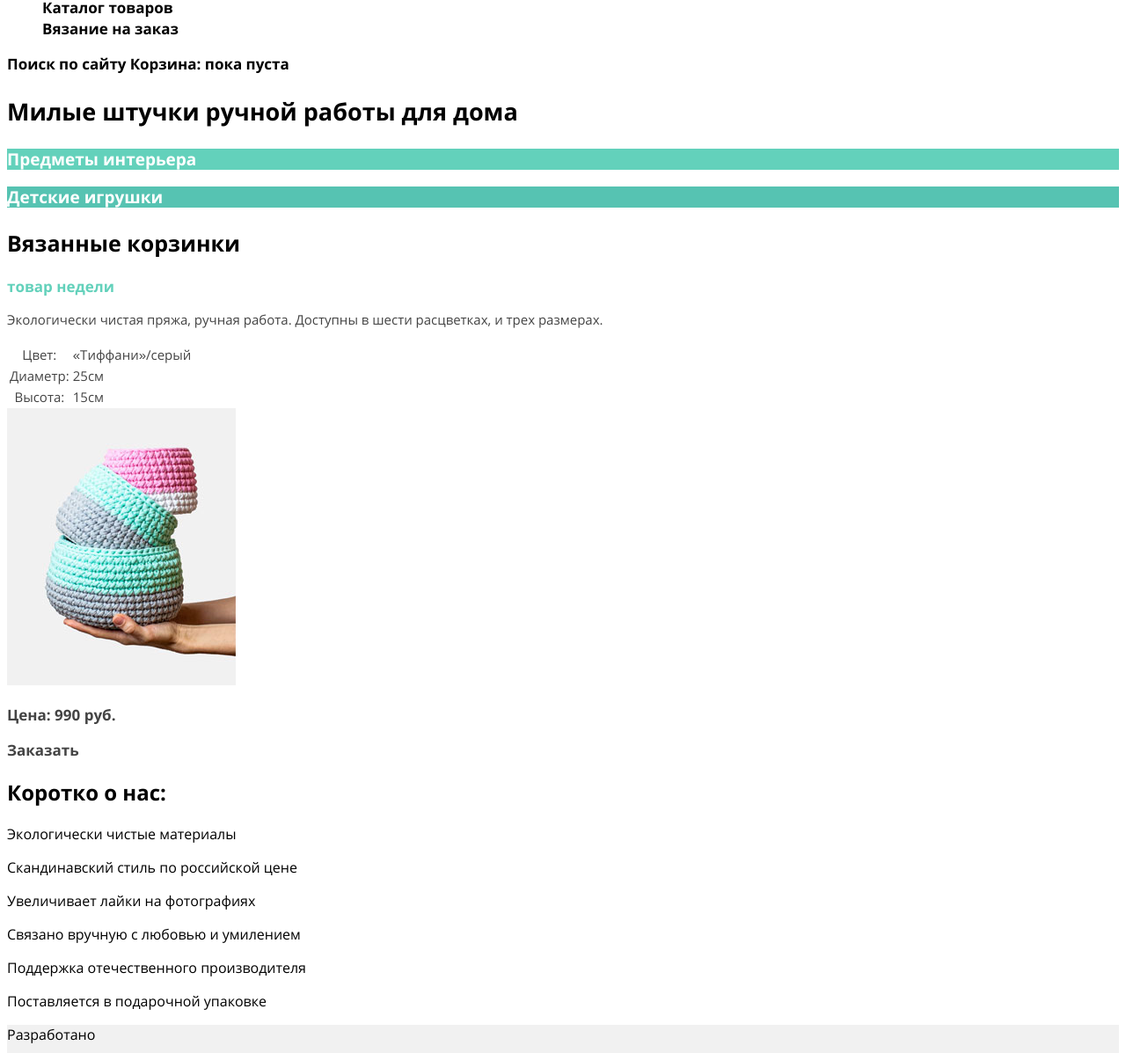
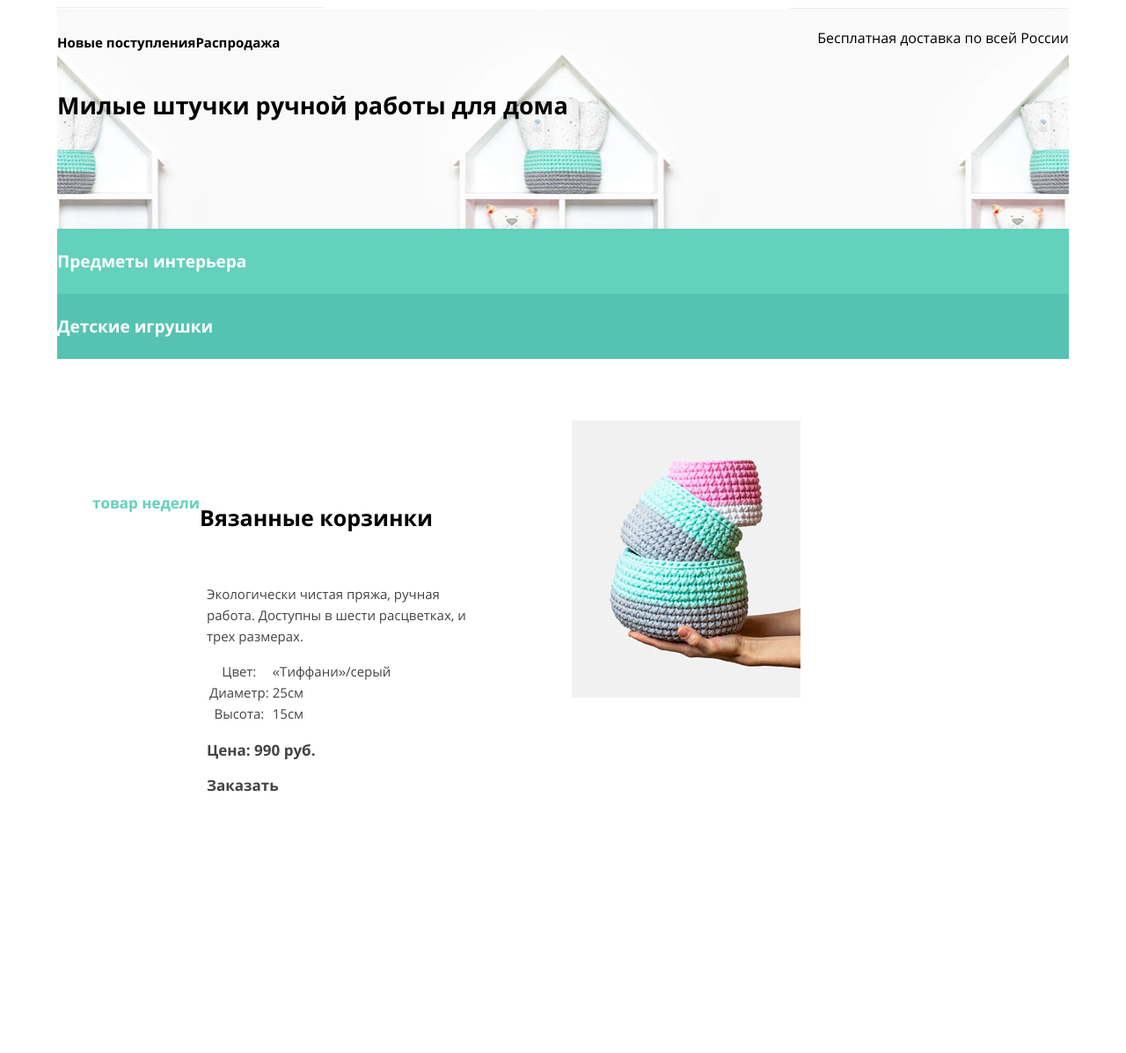
Before and after one commit to SemyonZgurskii/252845-mishka-17, a website: page source/index.html in a window 1280 px wide. Shown: the part 67-1264 px from the top of the page at 88% size. Drawn offline with nearby package versions, Linux system fonts and the light colour scheme; files that its build step writes are made by us from their sources.

Commit message:
Управляет поведением крупных блоков при изменении размера экрана. Не включая красные блоки

```diff
--- a/source/index.html
+++ b/source/index.html
@@ -2,6 +2,7 @@
 <html lang="ru">
   <head>
     <meta charset="utf-8">
+    <meta name="viewport" content="width=device-width, nitial-scale=1">
     <title>HTML Academy: Мишка</title>
     <link rel="stylesheet" href="css/style.css">
   </head>
@@ -25,7 +26,18 @@
     <div class="header__side-menu side-menu">
       <a href="#" class="side-menu__item side-menu__item--search">Поиск по сайту</a>
       <a href="#" class="side-menu__item side-menu__item--basket">Корзина: пока пуста</a>
+      <div class="side-menu__sub-section">
+        <a href="#" class="side-menu__sub-item">
+          Новые поступления
+        </a>
+        <a href="#" class="side-menu__sub-item">
+          Распродажа
+        </a>
       </div>
+    </div>
+    <p class="header__delivery">
+      Бесплатная доставка по всей России
+    </p>
   </header>
 
   <main class="main-content">
@@ -47,8 +59,11 @@
     </section>
 
     <section class="week-product">
+      <div class="week-product__head-wrapper">
         <h3 class="week-product__name">Вязанные корзинки</h3>
         <h2 class="week-product__title">товар недели</h2>
+      </div>
+      <div class="week-product__content-wrapper">
         <p class="week-product__description">
           Экологически чистая пряжа, ручная работа. Доступны в шести расцветках, и трех размерах.
         </p>
@@ -71,16 +86,19 @@
           Цена: 990 руб.
         </p>
         <a href="#" class="week-product__order-button button">Заказать</a>
+      </div>
     </section>
 
     <section class="about-us">
       <h2 class="about-us__title">Коротко о нас:</h2>
-      <p class="about-us__item">Экологически чистые материалы</p>
-      <p class="about-us__item">Скандинавский стиль по российской цене</p>
-      <p class="about-us__item">Увеличивает лайки на фотографиях</p>
-      <p class="about-us__item">Связано вручную с любовью и умилением</p>
-      <p class="about-us__item">Поддержка отечественного производителя</p>
-      <p class="about-us__item">Поставляется в подарочной упаковке</p>
+      <ul class="about-us__list">
+        <li class="about-us__item">Экологически чистые материалы</li>
+        <li class="about-us__item">Скандинавский стиль по российской цене</li>
+        <li class="about-us__item">Увеличивает лайки на фотографиях</li>
+        <li class="about-us__item">Связано вручную с любовью и умилением</li>
+        <li class="about-us__item">Поддержка отечественного производителя</li>
+        <li class="about-us__item">Поставляется в подарочной упаковке</li>
+      </ul>
     </section>
   </main>
 
--- a/source/less/blocks/about-us.less
+++ b/source/less/blocks/about-us.less
@@ -8,7 +8,27 @@
   line-height: 30px;
 }
 
+.about-us__list {
+  margin: 0;
+  padding: 0;
+
+  list-style: none;
+}
+
 .about-us__item {
   font-size: 17px;
   line-height: 20px;
 }
+
+@media (min-width: 768px) {
+  .about-us__list {
+    display: flex;
+    flex-direction: row;
+    flex-wrap: wrap;
+    width: 640px;
+  }
+
+  .about-us__item {
+    width: 310px;
+  }
+}
--- /dev/null
+++ b/source/less/blocks/header.less
@@ -0,0 +1,61 @@
+.header {
+  position: relative;
+
+  display: flex;
+  flex-direction: column;
+}
+
+.header__logo {
+  display: flex;
+  height: 77px;
+}
+
+.header__logo-image {
+  margin: auto;
+}
+
+.header__menu-button {
+  position: absolute;
+  top: 30px;
+  right: 30px;
+
+  width: 20px;
+  height: 20px;
+}
+
+.header__delivery {
+  position: absolute;
+
+  display: none;
+}
+
+@media (min-width: 768px) {
+  .header {
+    flex-direction: row;
+    flex-wrap: wrap;
+  }
+
+  .header__menu-button {
+    display: none;
+  }
+
+  .header__navigation {
+    position: absolute;
+    bottom: -60px;
+  }
+
+  .header__delivery {
+    right: 0;
+    bottom: -60px;
+
+    display: block;
+  }
+}
+
+@media (min-width: 1150px) {
+  .header__navigation {
+    position: static;
+
+    order: -1;
+  }
+}
--- a/source/less/blocks/main-navigation.less
+++ b/source/less/blocks/main-navigation.less
@@ -1,11 +1,27 @@
 .main-navigation__list {
+  margin: 0;
+  padding: 0;
+
   list-style: none;
+  border-top: 1px solid #ececec;
 }
 
 .main-navigation__link {
+  display: block;
+  padding: 25px 0;
+
+  text-align: center;
   text-decoration: none;
   font-size: 17px;
   line-height: 24px;
   font-weight: 700;
   color: #000000;
+
+  border-bottom: 1px solid #ececec;
 }
+
+@media (min-width: 768px) {
+  .main-navigation__list {
+    display: flex;
+  }
+}
--- a/source/less/blocks/our-products.less
+++ b/source/less/blocks/our-products.less
@@ -1,4 +1,13 @@
+.our-products {
+  padding-top: 68px;
+
+  background-image: url("../../img/hero-mobile@1x.jpg");
+  background-position-x: center;
+}
+
 .our-products__text {
+  margin-bottom: 125px;
+
   font-size: 27px;
   line-height: 30px;
   font-weight: 700;
@@ -13,8 +22,17 @@
 }
 
 .our-products__title {
+  margin: 0;
+  padding: 25px 0;
+
   font-size: 19px;
   line-height: 24px;
   font-weight: 700;
   color: #ffffff;
 }
+
+@media (min-width: 768px) {
+  .our-products {
+    margin-bottom: 70px;
+  }
+}
--- a/source/less/blocks/page-title.less
+++ b/source/less/blocks/page-title.less
@@ -1,4 +1,7 @@
 .page-title {
+  padding-top: 40px;
+  padding-bottom: 40px;
+
   font-size: 27px;
   line-height: 30px;
   font-weight: 700;
--- a/source/less/blocks/product.less
+++ b/source/less/blocks/product.less
@@ -17,3 +17,9 @@
   font-weight: 700;
   color: #000000;
 }
+
+@media (min-width: 768px) {
+  .product {
+    display: flex;
+  }
+}
--- a/source/less/blocks/side-menu.less
+++ b/source/less/blocks/side-menu.less
@@ -1,7 +1,46 @@
+.side-menu {
+  display: flex;
+  flex-direction: column;
+}
+
 .side-menu__item {
+  padding: 26px 0;
+
+  text-align: center;
   text-decoration: none;
   font-size: 17px;
   line-height: 24px;
   font-weight: 700;
   color: #000000;
+
+  border-bottom: 1px solid #ececec;
 }
+
+.side-menu__sub-section {
+  display: none;
+}
+
+@media (min-width: 768px) {
+  .side-menu {
+    flex-direction: row;
+    margin-left: auto;
+  }
+}
+
+@media (min-width: 1150px) {
+  .side-menu__sub-section {
+    position: absolute;
+    bottom: -50px;
+    left: 0;
+
+    display: flex;
+  }
+
+  .side-menu__sub-item {
+    text-decoration: none;
+    font-size: 15px;
+    line-height: 24px;
+    font-weight: 700;
+    color: #000000;
+  }
+}
--- a/source/less/blocks/week-product.less
+++ b/source/less/blocks/week-product.less
@@ -31,3 +31,54 @@
   font-weight: 700;
   color: #444444;
 }
+
+@media (min-width: 768px) {
+  .week-product {
+    display: flex;
+    flex-direction: column;
+  }
+
+  .week-product__head-wrapper {
+    display: flex;
+  }
+
+  .week-product__name {
+    margin-right: auto;
+  }
+
+  .week-product__content-wrapper {
+    position: relative;
+
+    width: 300px;
+    min-height: 406px;
+    margin-right: auto;
+  }
+
+  .week-product__image {
+    position: absolute;
+    top: 0;
+    right: -375px;
+  }
+}
+
+@media (min-width: 1150px) {
+  .week-product {
+    position: relative;
+  }
+
+  .week-product__head-wrapper {
+    position: absolute;
+    top: 70px;
+    left: 40px;
+  }
+
+  .week-product__title {
+    order: -1;
+  }
+
+  .week-product__content-wrapper {
+    min-height: 640px;
+    padding-top: 170px;
+    padding-left: 170px;
+  }
+}
--- a/source/less/globals.less
+++ b/source/less/globals.less
@@ -1,3 +1,18 @@
 body {
+  width: 320px;
+  margin: 0 auto;
+
   font-family: "Open Sans", "Arial", sans-serif;
 }
+
+@media (min-width: 768px) {
+  body {
+    width: 768px;
+  }
+}
+
+@media (min-width: 1150px) {
+  body {
+    width: 1150px;
+  }
+}
--- a/source/less/style.less
+++ b/source/less/style.less
@@ -1,12 +1,15 @@
 @import "globals.less";
 @import "font-face.less";
 @import "mixins.less";
+@import "blocks/header.less";
 @import "blocks/main-navigation.less";
 @import "blocks/side-menu.less";
 @import "blocks/our-products.less";
 @import "blocks/week-product.less";
+@import "blocks/about-us.less";
 @import "blocks/characteristics-table.less";
 @import "blocks/footer.less";
 @import "blocks/social-list.less";
 @import "blocks/page-title.less";
 @import "blocks/catalog.less";
+@import "blocks/product.less";
```
Also changed, not shown: source/catalog.html (+20 -2 lines), 1 other file. Lines whose indentation alone changed are shown as unchanged.
